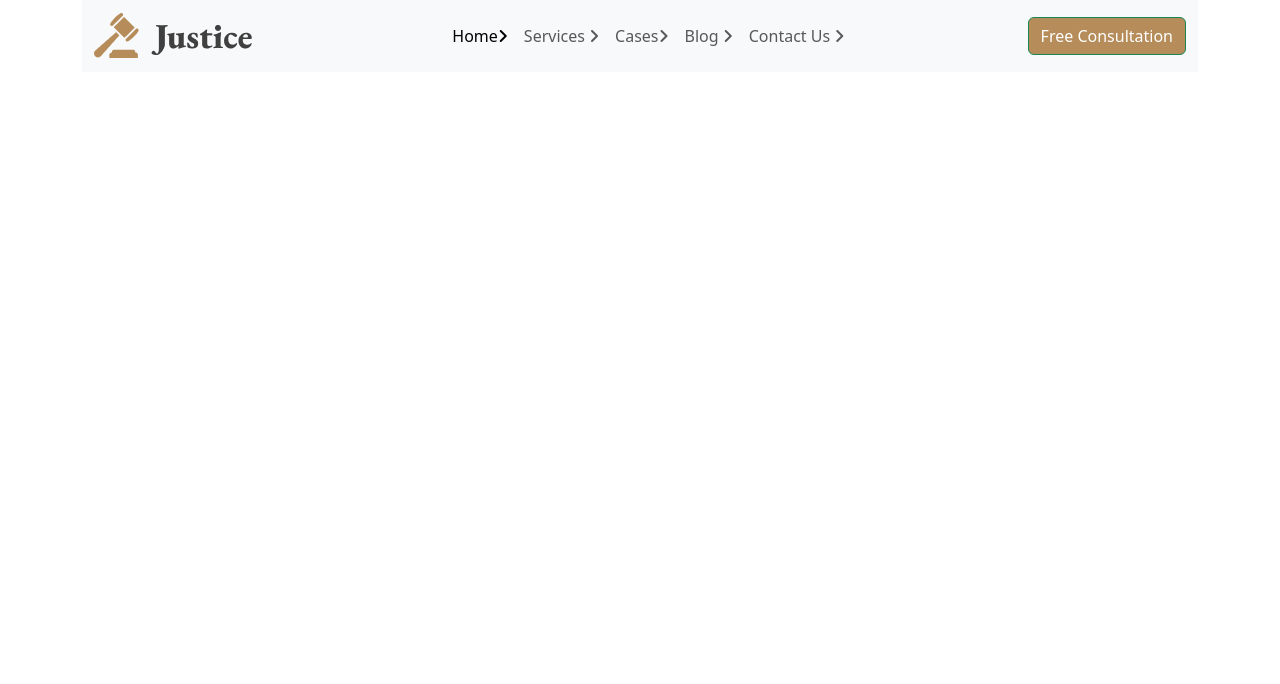
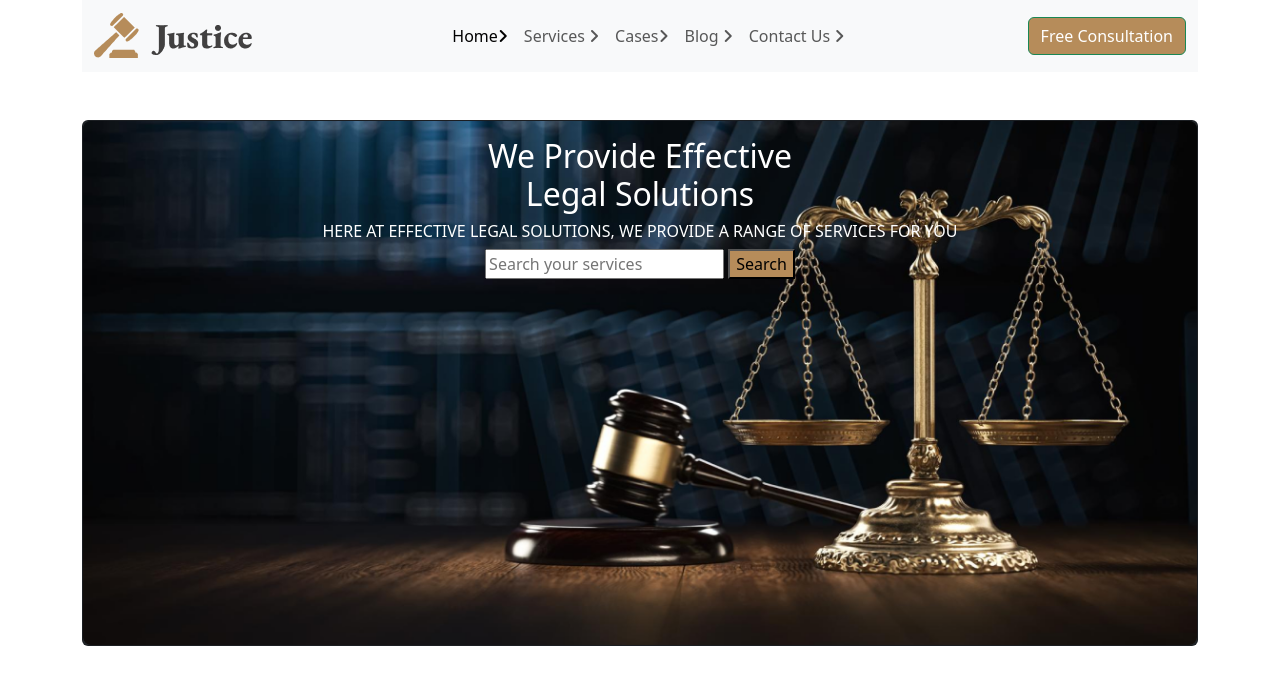
Before and after one commit to sahedemon/assignment-3, a plain HTML site: page index.html in a window 1280 px wide. Drawn offline with nearby package versions, Linux system fonts and the light colour scheme.

Commit message:
banner done

```diff
--- a/index.html
+++ b/index.html
@@ -46,8 +46,29 @@
       </div>
     </nav>
     <!-- navbar section end -->
+    <section class="text-item">
+      <!-- menu ber start -->
+      <div class="card text-bg-dark mt-5 ">
+        <img src="images/banner.png" class="card-img" alt="...">
+        <div class="card-img-overlay ">
+          <div class="text-center align-items-center  justify-content-center">
+            <h2 class="card-title"> We Provide Effective <br>
+              Legal Solutions</h2>
 
-  </header>  <script src="js/bootstrap.js"></script>
+            <h6>
+              HERE AT EFFECTIVE LEGAL SOLUTIONS,
+              WE PROVIDE A RANGE OF SERVICES FOR YOU
+            </h6>
+            <input type="Search" class="Search" placeholder="Search your services ">
+            <button class="btn-color"> Search </button>
+
+        </div>
+      </div>
+    </section>
+
+  </header>
+
+  <script src="js/bootstrap.js"></script>
 
 </body>
 
```
